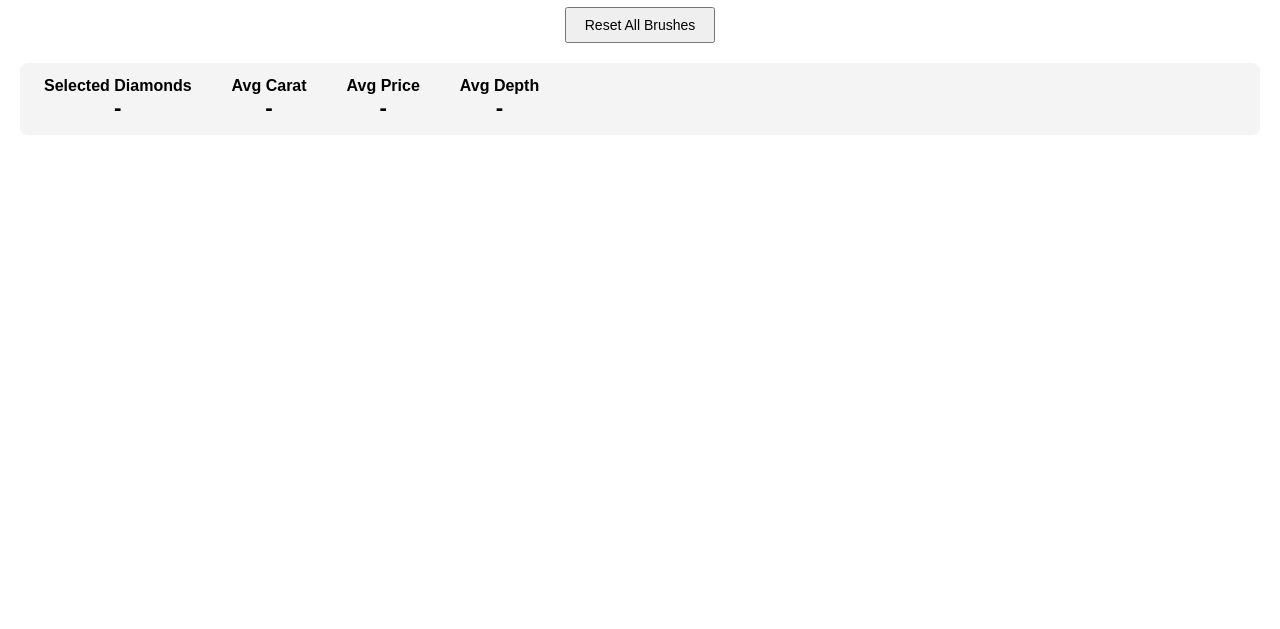
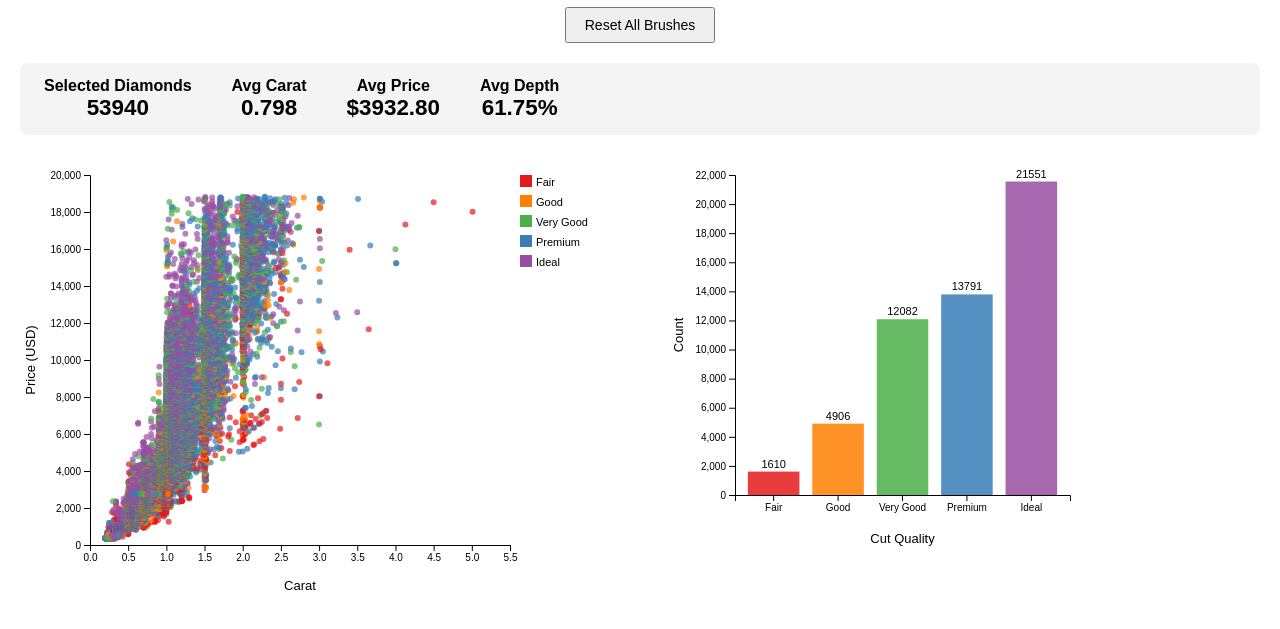
Before and after one commit to ajithach02/Visualization-Dashboard, a plain HTML site: page index.html in a window 1280 px wide. Shown: the part 61-690 px from the top of the page. Drawn offline with nearby package versions, Linux system fonts and the light colour scheme; no server answers.

Commit message:
Update index.html

```diff
--- a/index.html
+++ b/index.html
@@ -95,7 +95,7 @@
     let selectedCut = null;     // null means no bar is clicked
 
     // load data from cdn
-    d3.csv("https://cdn.jsdelivr.net/npm/@observablehq/sample-datasets/diamonds.csv", d3.autoType)
+    d3.csv("diamonds.csv", d3.autoType)
       .then(raw => {
 
         // filter out rows with missing values
```
